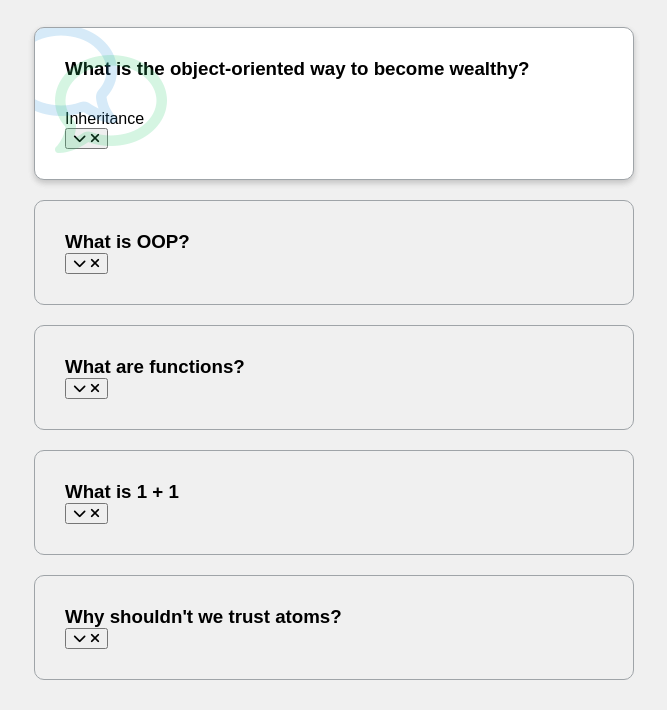
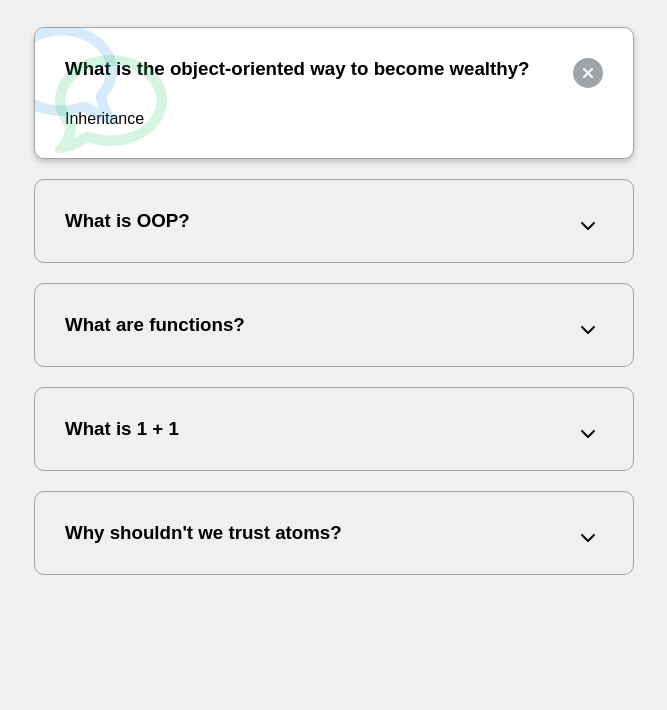
Before and after one commit to TerminalTigerr/FAQ-Collapse, a plain HTML site: page index.html in a window 1280 px wide. Shown: the part 90-800 px from the top of the page, without its empty margins (306-973 px from the left). Drawn offline with Linux system fonts and the light colour scheme; a web font is replaced by a local one.

Commit message:
Toggle buttons

```diff
--- a/script.js
+++ b/script.js
@@ -0,0 +1,7 @@
+const buttons = document.querySelectorAll('.faq-toggle')
+
+buttons.forEach(button => {
+    button.addEventListener('click', () => {
+        button.parentNode.classList.toggle('active')
+    })
+})
--- a/style.css
+++ b/style.css
@@ -61,6 +61,40 @@ h1 {
 
 }
 
+.faq-toggle {
+    background-color: transparent;
+    border: 0;
+    border-radius: 50%;
+    cursor: pointer;
+    display: flex;
+    align-items: center;
+    justify-content: center;
+    font-size: 16px;
+    padding: 0;
+    position: absolute;
+    top: 30px;
+    right: 30px;
+    height: 30px;
+    width: 30px;
+}
+
+.faq-toggle:focus {
+    outline: 0;
+}
+
+.faq-toggle .fa-times {
+    display: none;
+}
+
+.faq.active .faq-toggle .fa-times {
+    display: block;
+    color: #fff;
+}
+
+.faq.active .faq-toggle .fa-chevron-down {
+    display: none;
+}
+
 .faq-text {
     display: none;
     margin: 30px 0 0;
@@ -69,3 +103,7 @@ h1 {
 .faq.active .faq-text {
     display: block;
 }
+
+.faq.active .faq-toggle {
+    background-color: #9fa4a8;
+}
```
Also changed, not shown: index.html (+0 -1 lines).
